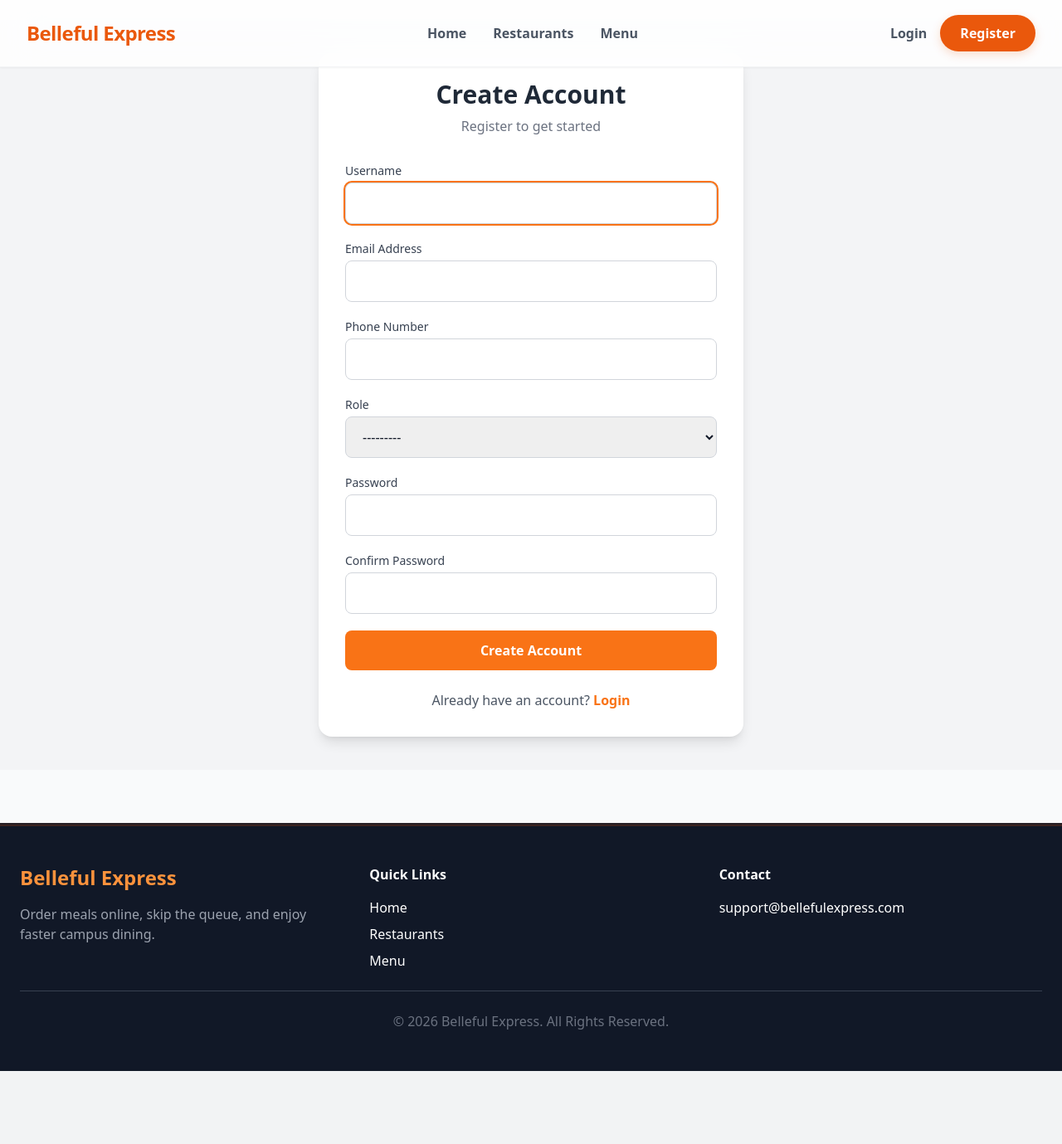
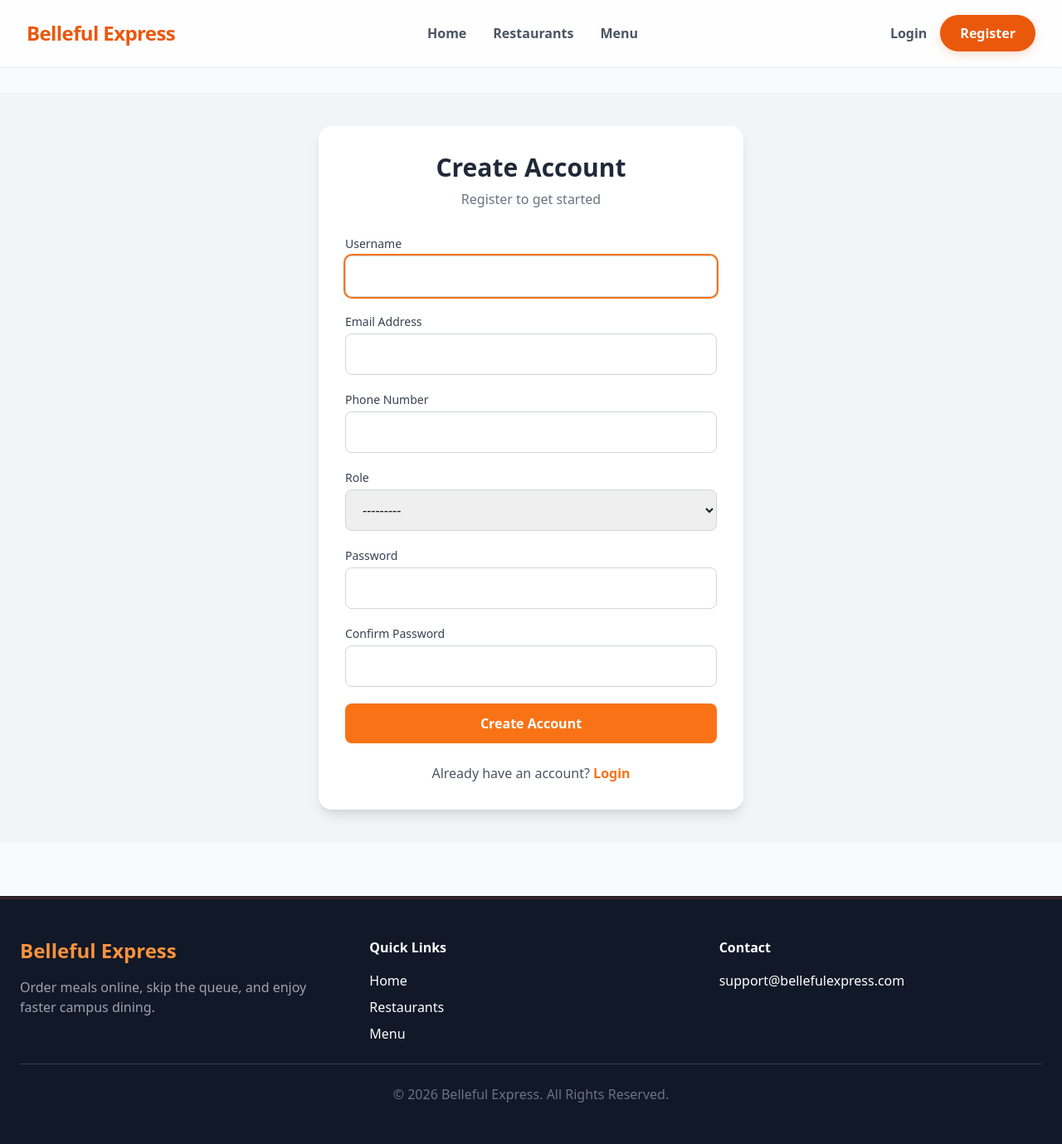
Before and after one commit to agbaigospel2018-source/food_project, a Django app: page /accounts/register/ in a window 1280 px wide. Shown: the whole page at 83% size. Before the commit the page ends 1291 px from the top, so only its background shows below. Run offline with Django 5.2, Linux system fonts and the light colour scheme; some libraries are stand-ins or nearby versions.

Commit message:
page fixes

```diff
--- a/accounts/templates/accounts/login.html
+++ b/accounts/templates/accounts/login.html
@@ -1,7 +1,7 @@
 {% extends 'core/base.html' %}
 
 {% block content %}
-<div class="min-h-screen bg-gray-100 flex items-center justify-center px-4 py-10">
+<div class="bg-gray-100 min-h-[calc(100vh-8rem)] flex items-center justify-center px-4 py-10">
     <div class="w-full max-w-md bg-white rounded-2xl shadow-lg p-8">
 
         <!-- Header -->
--- a/accounts/templates/accounts/register.html
+++ b/accounts/templates/accounts/register.html
@@ -1,7 +1,7 @@
 {% extends 'core/base.html' %}
 
 {% block content %}
-<div class="min-h-screen bg-gray-100 flex items-center justify-center px-4 py-10">
+<div class="bg-gray-100 min-h-[calc(100vh-8rem)] flex items-center justify-center px-4 py-10">
     <div class="w-full max-w-lg bg-white rounded-2xl shadow-lg p-8">
 
         <!-- Header -->
--- a/core/templates/core/base.html
+++ b/core/templates/core/base.html
@@ -93,7 +93,7 @@
 
     <!-- Main Content -->
 
-    <main class="flex-grow pt-4 md:pt-6">
+    <main class="flex-grow pt-24 md:pt-28 pb-20 md:pb-0">
 
         {% block content %}
         <div class="flex flex-col w-full overflow-hidden">
--- a/vendors/templates/dashboard/create_vendor.html
+++ b/vendors/templates/dashboard/create_vendor.html
@@ -6,7 +6,7 @@ Create Vendor Profile | Belleful Express
 
 {% block content %}
 
-<div class="bg-gray-100 min-h-screen py-10">
+<div class="bg-gray-100 min-h-[calc(100vh-8rem)] py-10">
 
     <div class="max-w-4xl mx-auto px-6">
 
```
Also changed, not shown: theme/static/css/dist/styles.css (+12 -0 lines).
